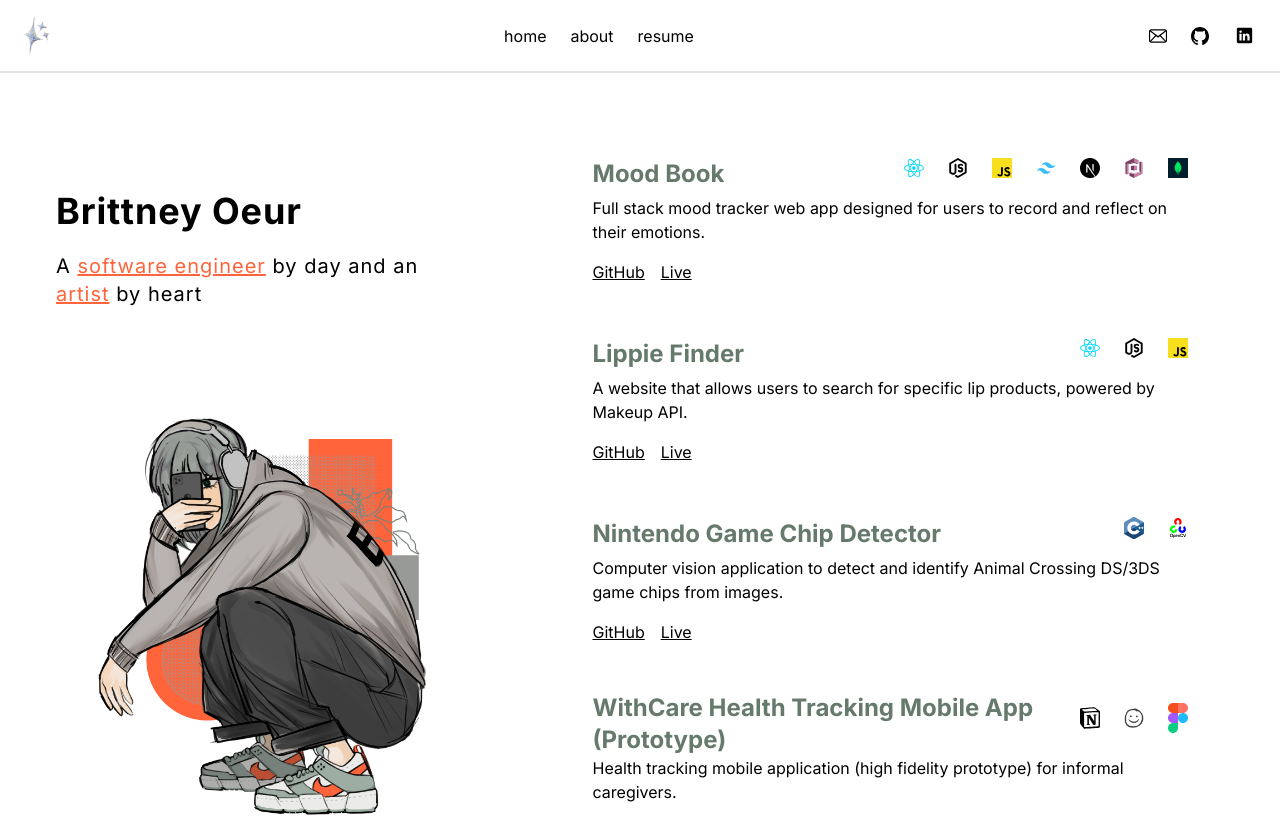
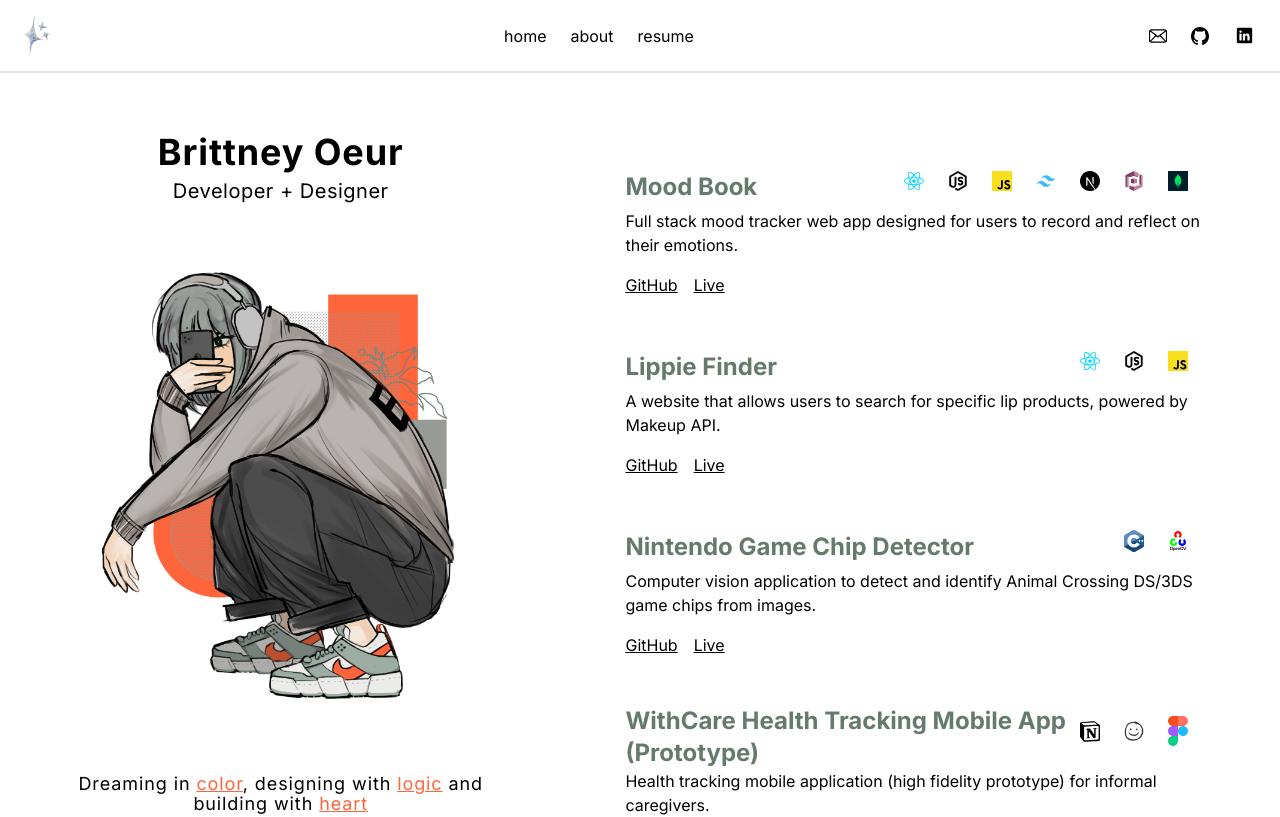
Before and after one commit to BrittneyOeur/portfolio.github.io, a Next.js app: page / in a window 1280 px wide. Shown: the top 817 px of the page. Built offline with nearby package versions, Linux system fonts and the light colour scheme.

Commit message:
Updated landing page + resume

```diff
--- a/components/Hero.tsx
+++ b/components/Hero.tsx
@@ -12,15 +12,14 @@ const Hero = () => {
         <div className="pb-20 pt-20 lg:pt-30 lg:pb-30">
             <div className="flex flex-col lg:flex-row justify-center items-center relative my-12 z-10 gap-24">
                 <div className="max-w-[89vw] md:max-w-2xl lg:max-w-[60vw] flex flex-col">
-                    <TextGenerateEffect
-                        className="text-left text-[32px] md:text-4xl lg:text-4xl"
-                        words="Brittney Oeur"
-                    />
-                    <div className="mb-5">
-                        <FadingText
-                            text="A software engineer by day and an artist by heart"
-                            className="text-left md:tracking-wider mb-20 text-sm md:text-lg lg:text-[20px]"
-                            delay={0.2}
+                    <div className="mb-14">
+                        <TextGenerateEffect
+                            className="text-center text-[32px] md:text-4xl lg:text-4xl font-bold"
+                            words="Brittney Oeur"
+                        />
+                        <TextGenerateEffect
+                            className="text-center text-[32px] md:text-4xl lg:text-[20px]"
+                            words="Developer + Designer"
                         />
                     </div>
                     <motion.img
@@ -31,6 +30,12 @@ const Hero = () => {
                         animate={{ opacity: 1 }}
                         transition={{ duration: 1.5 }}
                     />
+                    <div className="mt-16">
+                        <FadingText
+                            className="text-center md:tracking-wider mb-20 text-sm md:text-md lg:text-[18px]"
+                            delay={0.2}
+                        />
+                    </div>
                 </div>
                 <Projects/>
             </div>
--- a/components/ui/FadingText.tsx
+++ b/components/ui/FadingText.tsx
@@ -4,11 +4,9 @@ import { motion, stagger, useAnimate } from "framer-motion";
 import { cn } from "@/utils/cn";
 
 export const FadingText = ({
-  text,
   className,
   delay = 0.2,
 }: {
-  text: string;
   className?: string;
   delay?: number;
 }) => {
@@ -32,8 +30,8 @@ export const FadingText = ({
       transition={{ duration: 1.5, delay }}
       className={cn("text-black", className)}
     >
-      A <span className="underline text-orange">software engineer</span> by day and an{" "}
-      <span className="underline text-orange">artist</span> by heart
+      Dreaming in <span className="underline text-orange">color</span>, designing with {" "}
+      <span className="underline text-orange">logic</span> and building with <span className="underline text-orange">heart</span>
     </motion.div>
   );
 };
--- a/components/ui/TextGenerateEffect.tsx
+++ b/components/ui/TextGenerateEffect.tsx
@@ -43,9 +43,9 @@ export const TextGenerateEffect = ({
   };
 
   return (
-    <div className={cn("font-bold", className)}>
-      <div className="my-4">
-        <div className="text-black leading-snug tracking-wide">
+    <div className={cn(className)}>
+      <div>
+        <div className="leading-snug tracking-wide">
           {renderWords()}
         </div>
       </div>
```
Also changed, not shown: 1 other file (tests, documents, lock files or other folders).
